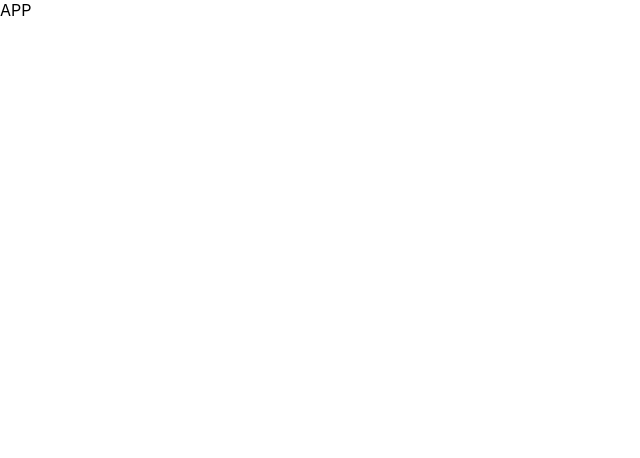
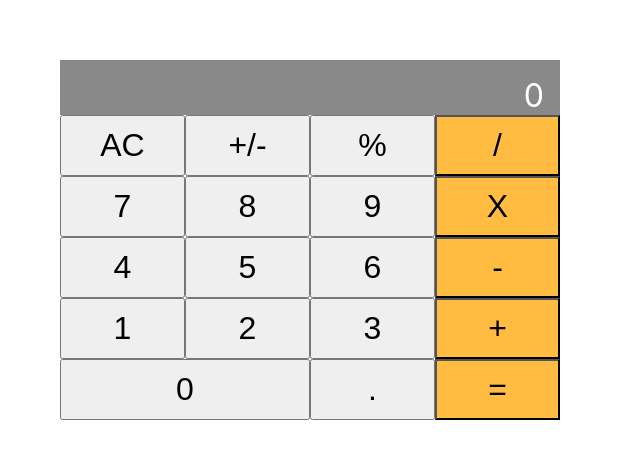
Before and after one commit to biruk-bereka/Math-Magicians, a React (Create React App) app: page / in a window 1280 px wide. Shown: the top 458 px of the page, without its empty margins (0-640 px from the left). Built offline with nearby package versions, Linux system fonts and the light colour scheme.

Commit message:
Update file

```diff
--- a/package.json
+++ b/package.json
@@ -6,6 +6,7 @@
     "@testing-library/jest-dom": "^5.16.5",
     "@testing-library/react": "^13.4.0",
     "@testing-library/user-event": "^13.5.0",
+    "prop-types": "^15.8.1",
     "react": "^18.2.0",
     "react-dom": "^18.2.0",
     "react-scripts": "5.0.1",
--- a/src/App.js
+++ b/src/App.js
@@ -1,8 +1,12 @@
 import './App.css';
+import Calculator from './components/Calculator';
 
 function App() {
+  const symbols = ['AC', '+/-', '%', '/', '7', '8', '9', 'X', '4', '5', '6', '-', '1', '2', '3', '+', '0', '.', '='];
   return (
-    <div>APP</div>
+    <div>
+      <Calculator symbols={symbols} />
+    </div>
   );
 }
 
```
Also changed, not shown: 1 other file (tests, documents, lock files or other folders).
